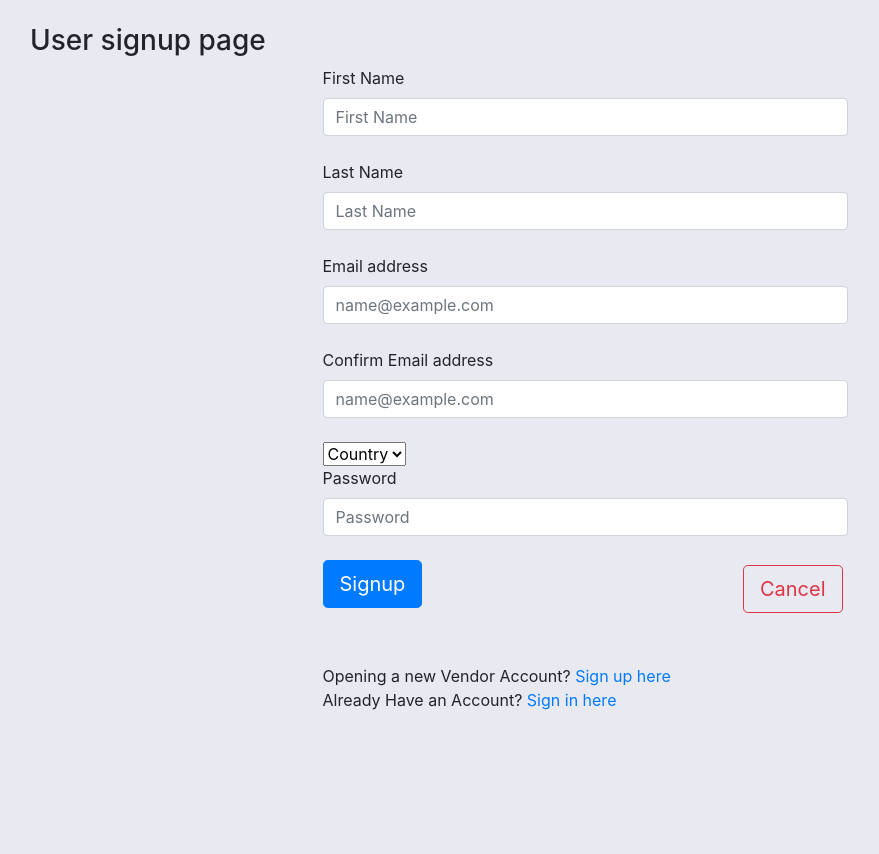
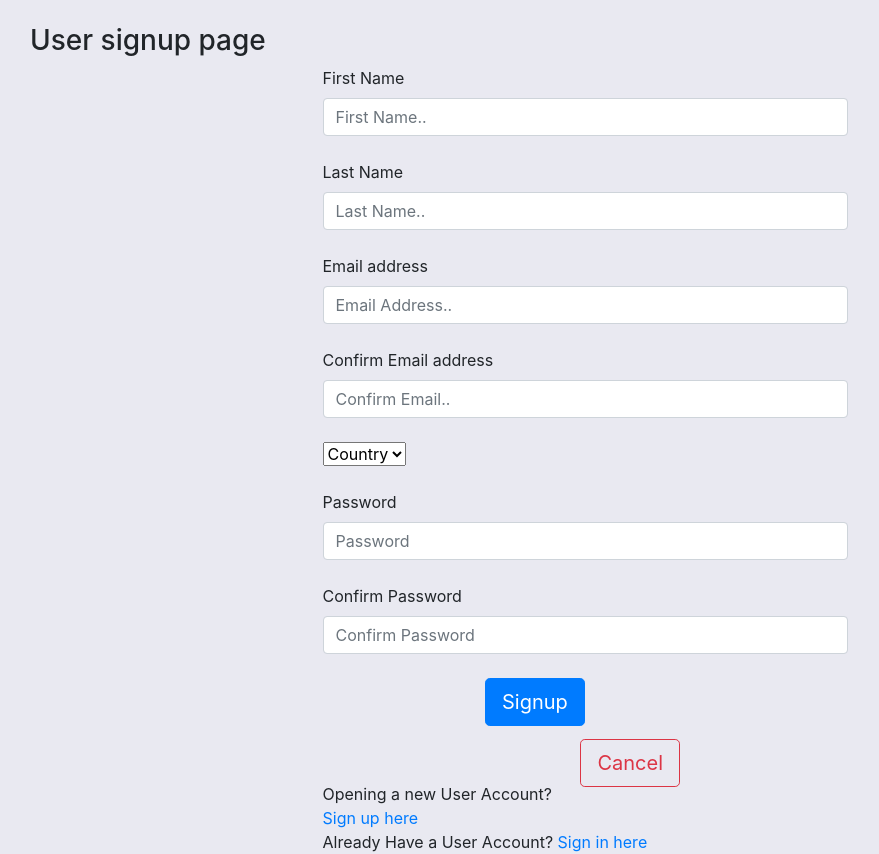
Before and after one commit to bongssss/AWS, a Django app: page /usersignup/ in a window 1280 px wide. Shown: the part 56-910 px from the top of the page, without its empty margins (55-934 px from the left). Before the commit the page ends 766 px from the top, so only its background shows below. Run offline with Django 5.2, Linux system fonts and the light colour scheme; some libraries are stand-ins or nearby versions.

Commit message:
form frontend validation

```diff
--- a/citisoft/templates/citisoft/user/usersignup.html
+++ b/citisoft/templates/citisoft/user/usersignup.html
@@ -27,65 +27,141 @@
 {% block content %}
 <h3>User signup page</h3>
 
+<body>
    <main class="form-signin w-100 m-auto">
        <div class="container">
            <div class="row justify-content-center">
                <div class="col-md-6">
-                       <form>
+                   <form id="signupForm">
                        <div class="form-floating">
                            <label for="firstName">First Name</label>
-                               <input type="text" class="form-control" id="firstName" placeholder="First Name">
+                           <input type="text" class="form-control" id="firstName" placeholder="First Name..">
                        </div>
                        <br>
                        <div class="form-floating">
                            <label for="lastName">Last Name</label>
-                               <input type="text" class="form-control" id="lastName" placeholder="Last Name">
+                           <input type="text" class="form-control" id="lastName" placeholder="Last Name..">
                        </div>
                        <br>
                        <div class="form-floating">
                            <label for="email">Email address</label>
-                               <input type="email" class="form-control" id="email" placeholder="name@example.com">
+                           <input type="email" class="form-control" id="email" placeholder="Email Address..">
+                           <div id="emailError" class="text-danger"></div>
                        </div>
                        <br>
                        <div class="form-floating">
                            <label for="confirmEmail">Confirm Email address</label>
-                               <input type="email" class="form-control" id="confirmEmail" placeholder="name@example.com">
+                           <input type="email" class="form-control" id="confirmEmail" placeholder="Confirm Email..">
+                           <div id="confirmEmailError" class="text-danger"></div>
                        </div>
                        <br>
-                           <select class="form-select">
-                               <option selected>Country</option>
+                       <select class="form-select" id="countrySelect">
+                           <option selected disabled>Country</option>
                            <option>UK</option>
                            <option>US</option>
                            <option>Nigeria</option>
                        </select>
+                       <div id="countrySelectError" class="text-danger"></div>
                        <br>
                        <div class="form-floating">
                            <label for="password">Password</label>
                            <input type="password" class="form-control" id="password" placeholder="Password">
+                           <div id="passwordError" class="text-danger"></div>
                        </div>
                        <br>
-                           <tr class="d-grid mx-auto gap-3" style="max-width: 200px;">
-                              <th>
+                       <div class="form-floating">
+                           <label for="confirmPassword">Confirm Password</label>
+                           <input type="password" class="form-control" id="confirmPassword" placeholder="Confirm Password">
+                           <div id="confirmPasswordError" class="text-danger"></div>
+                       </div>
+                       <br>
+                       <div class="d-grid mx-auto gap-3" style="max-width: 200px;">
                            <button class="btn btn-primary btn-lg mb-2" type="submit">Signup</button>
-                              </th>
-                              <th>
                            <button class="btn btn-outline-danger btn-lg mb-2" type="button" style="float:right; margin:5px;">Cancel</button>
-                              </th>
-                              </tr>
-                           <!--<p class="mt-5 mb-3 text-body-secondary"></p>-->
+                       </div>
                        <div class="mt-5 text-body-secondary">
-                               <p class="d-inline mr-4">Opening a new Vendor Account? <a href="{% url 'vendorsignup' %}">Sign up here</a></p>
+                           <p class="d-inline mr-4">Opening a new User Account? <a href="{% url 'usersignup' %}">Sign up here</a></p>
                            <br>
-                               <p class="d-inline">Already Have an Account? <a href="{% url 'userlogin' %}">Sign in here</a></p>
+                           <p class="d-inline">Already Have a User Account? <a href="{% url 'vendorlogin' %}">Sign in here</a></p>
                        </div>
                    </form>
                </div>
            </div>
        </div>
-
    </main>
 
+   <script>
+       document.getElementById('signupForm').addEventListener('submit', function (event) {
+           var email = document.getElementById('email').value;
+           var confirmEmail = document.getElementById('confirmEmail').value;
+           var password = document.getElementById('password').value;
+           var confirmPassword = document.getElementById('confirmPassword').value;
+           var country = document.getElementById('countrySelect').value;
+           var emailError = document.getElementById('emailError');
+           var confirmEmailError = document.getElementById('confirmEmailError');
+           var passwordError = document.getElementById('passwordError');
+           var confirmPasswordError = document.getElementById('confirmPasswordError');
+           var countrySelectError = document.getElementById('countrySelectError');
+           var isValid = true;
+
+           // Email validation
+           if (!isValidEmail(email)) {
+               emailError.innerText = 'Please enter a valid email address';
+               isValid = false;
+           } else {
+               emailError.innerText = '';
+           }
+
+           // Confirm Email validation
+           if (email !== confirmEmail) {
+               confirmEmailError.innerText = 'Email addresses do not match';
+               isValid = false;
+           } else {
+               confirmEmailError.innerText = '';
+           }
+
+           // Password validation
+           if (!isValidPassword(password)) {
+               passwordError.innerText = 'Password must be at least 8 characters long';
+               isValid = false;
+           } else {
+               passwordError.innerText = '';
+           }
+
+           // Confirm Password validation
+           if (password !== confirmPassword) {
+               confirmPasswordError.innerText = 'Passwords do not match';
+               isValid = false;
+           } else {
+               confirmPasswordError.innerText = '';
+           }
+
+           // Country select validation
+           if (country === null || country === "") {
+               countrySelectError.innerText = 'Please select a country';
+               isValid = false;
+           } else {
+               countrySelectError.innerText = '';
+           }
+
+           if (!isValid) {
+               event.preventDefault(); // Prevent form submission if validation fails
+           }
+       });
+
+       function isValidEmail(email) {
+           // Basic email validation
+           var emailRegex = /^[^\s@]+@[^\s@]+\.[^\s@]+$/;
+           return emailRegex.test(email);
+       }
+
+       function isValidPassword(password) {
+           // Password must be at least 8 characters long
+           return password.length >= 8;
+       }
+   </script>
+
+        <script src="../assets/dist/js/bootstrap.bundle.min.js"></script>
 
             </body>
-        </html>
 {% endblock content %}
```
Also changed, not shown: 1 other file. Lines whose indentation alone changed are shown as unchanged.
